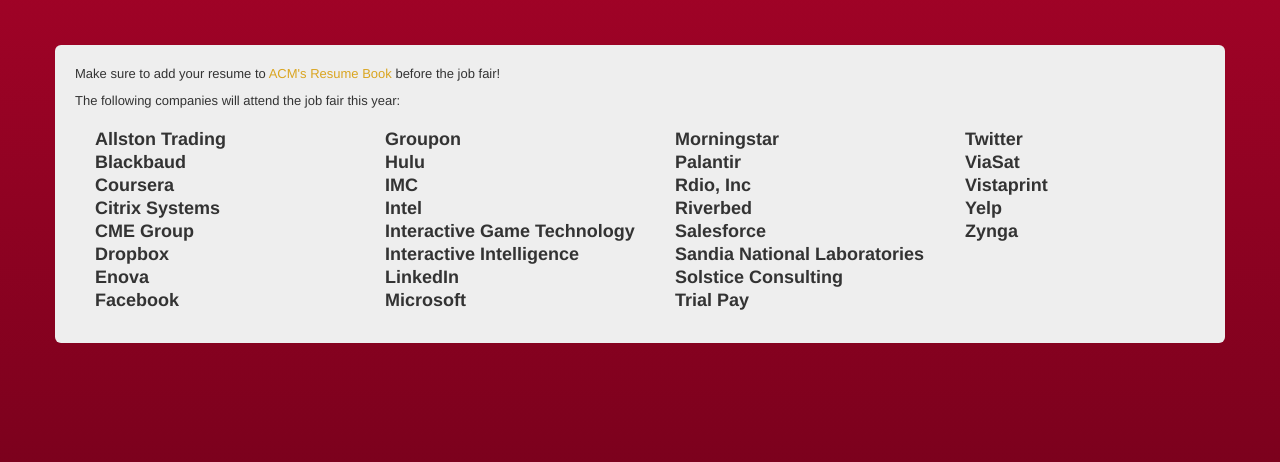
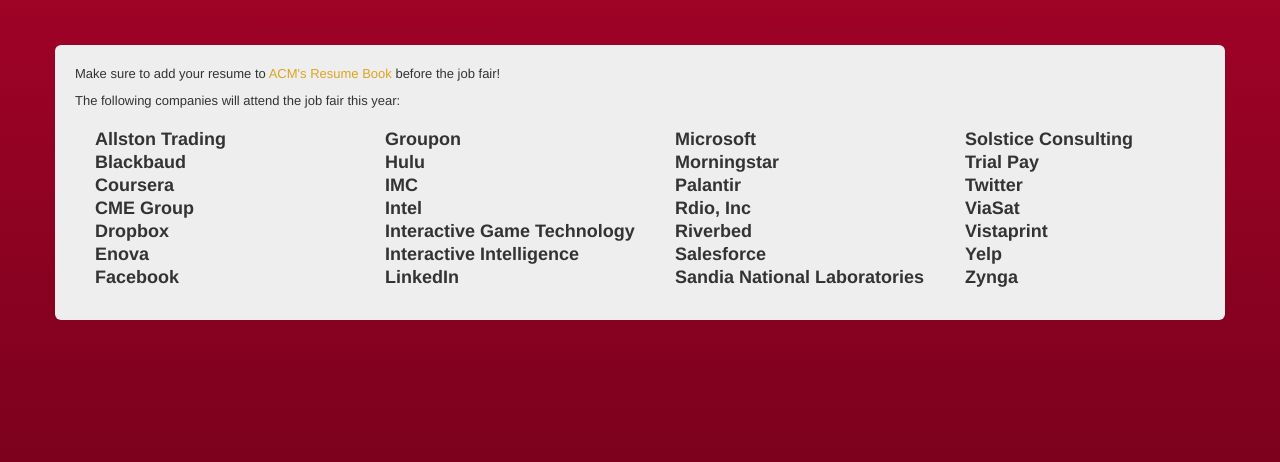
Before and after one commit to ReflectionsProjections/mango-django, a PHP site: page /jobfair.php in a window 1280 px wide. Shown: the part 139-601 px from the top of the page. Run offline with PHP 8.4, Linux system fonts and the light colour scheme.

Commit message:
removed citrix systems from jobfair.php

```diff
--- a/jobfair.php
+++ b/jobfair.php
@@ -43,7 +43,6 @@
 					<li>Allston Trading</li>
 					<li>Blackbaud</li>
 					<li>Coursera</li>
-					<li>Citrix Systems</li>
 					<li>CME Group</li>
 					<li>Dropbox</li>
 					<li>Enova</li>
@@ -59,23 +58,23 @@
 					<li>Interactive Game Technology</li>
 					<li>Interactive Intelligence</li>
 					<li>LinkedIn</li>
-					<li>Microsoft</li>
 				    </ul>
 				</div>
 				<div class="span3">
 					<ul id="company_list_3" class="company_list">
+					<li>Microsoft</li>
 					<li>Morningstar</li>
 					<li>Palantir</li>
 					<li>Rdio, Inc</li>
 					<li>Riverbed</li>
 					<li>Salesforce</li>
 					<li>Sandia National Laboratories</li>
-					<li>Solstice Consulting</li>
-					<li>Trial Pay</li>
 				    </ul>
 				</div>
 				<div class="span2">
 				    <ul id="company_list_4" class="company_list">
+					<li>Solstice Consulting</li>
+					<li>Trial Pay</li>
 					<li>Twitter</li>
 					<li>ViaSat</li>
 					<li>Vistaprint</li>
```
